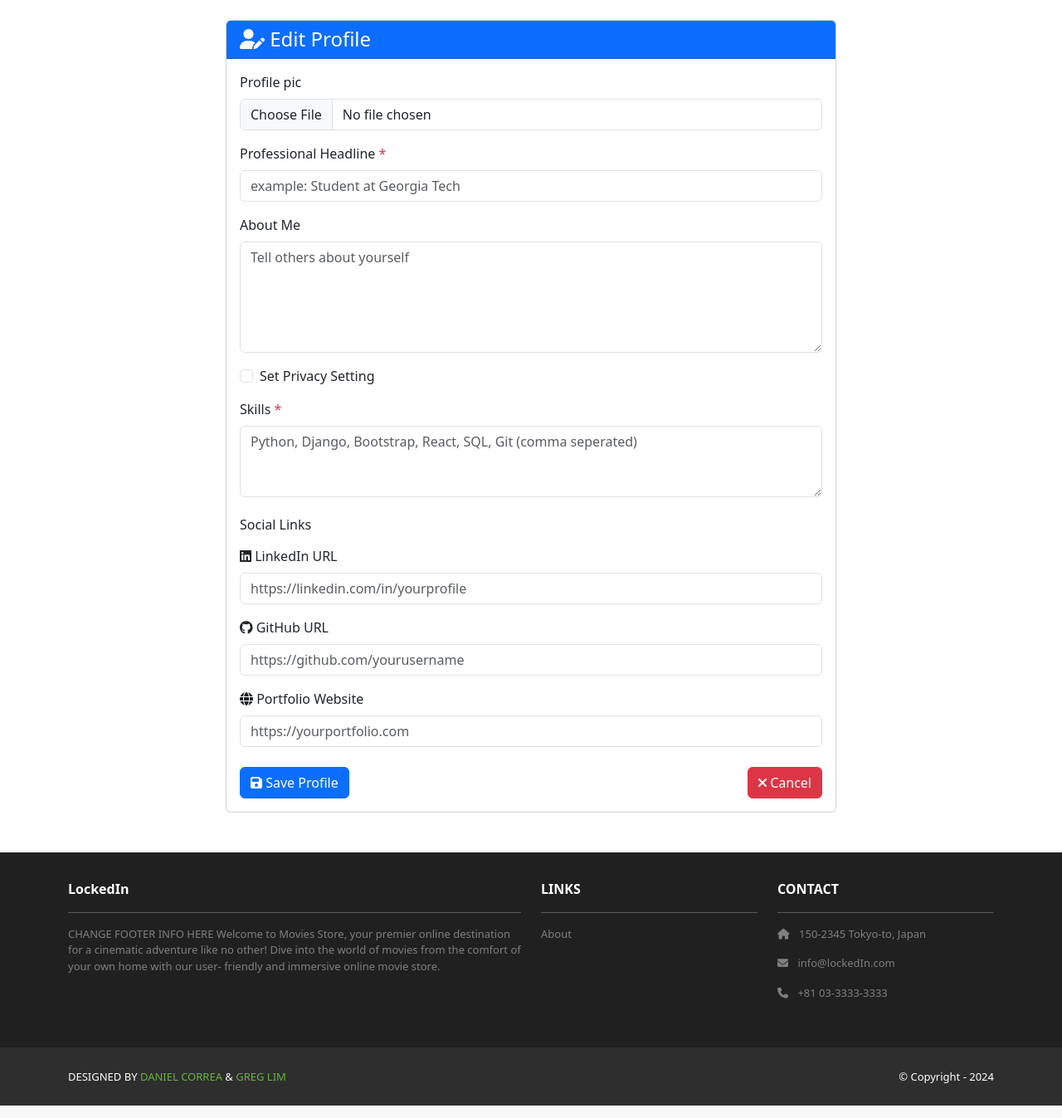
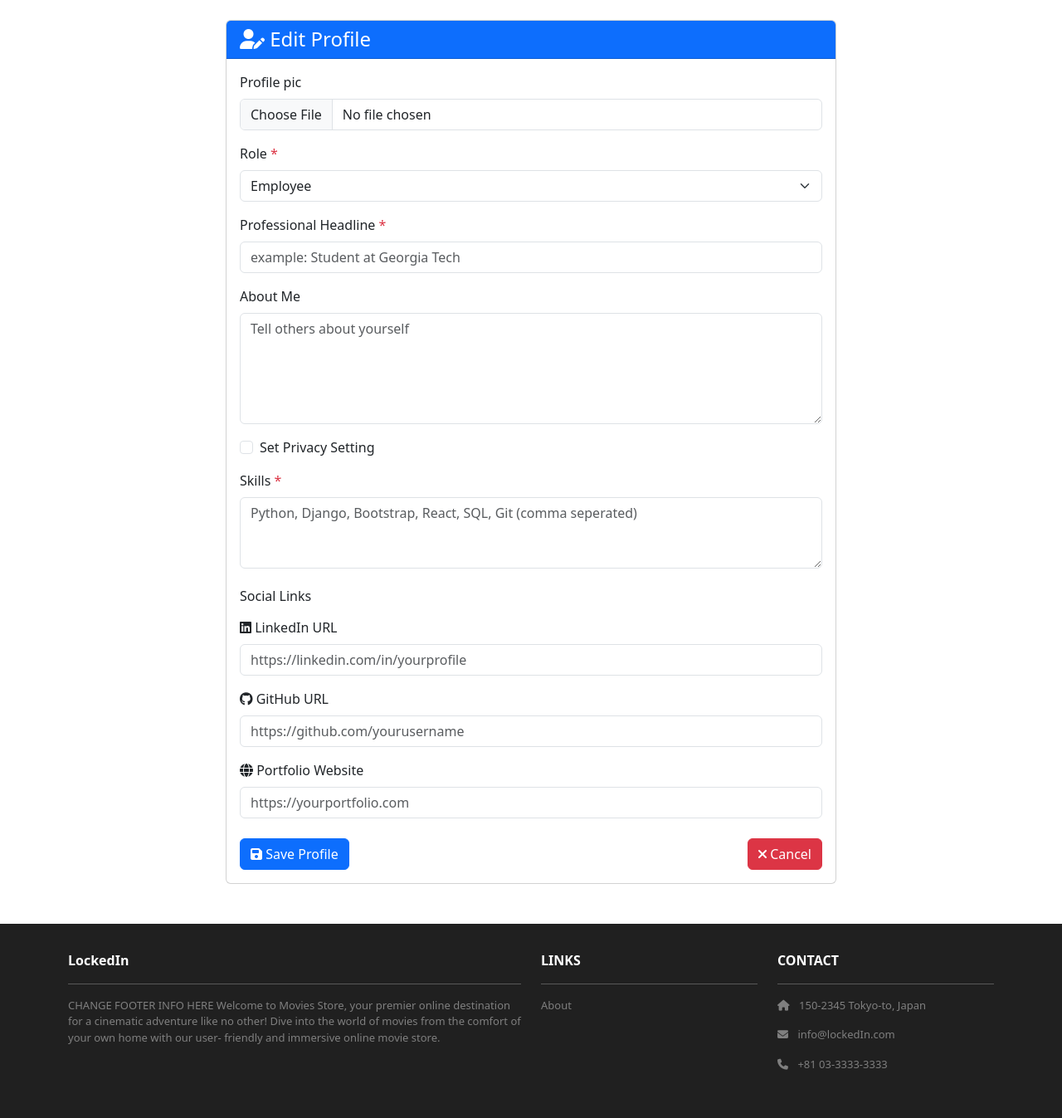
Before and after one commit to StealthyFearZ/lockedin, a Django app: page /profiles/edit/ in a window 1280 px wide. Shown: the part 88-1435 px from the top of the page at 83% size. Run offline with Django 5.2, Linux system fonts and the light colour scheme; the visitor is signed in with stand-in values (Sample User, id 1); data comes from the database, SQL or seed files in the repository; parts of the project's set-up code (start-up, migrations or seed data) failed here and were passed over; some libraries are stand-ins or nearby versions.

Commit message:
Added option to select role

```diff
--- a/lockedin/profiles/templates/profiles/profile_form.html
+++ b/lockedin/profiles/templates/profiles/profile_form.html
@@ -27,6 +27,15 @@
                                          class="rounded-circle" style="width: 80px; height: 80px; object-fit: cover;">
                                 </div>
                             {% endif %}
+                        </div>
+
+                        <!-- ADD Role HERE -->
+                        <div class="mb-3">
+                            <!-- Make sure that it is Required-->
+                            <label for="{{ form.role.id_for_label }}" class="form-label">
+                                {{ form.role.label }} <span class="text-danger">*</span>
+                            </label>
+                            {{ form.role }}
                         </div>
 
                         <!-- ADD HEADLINE-->
```
